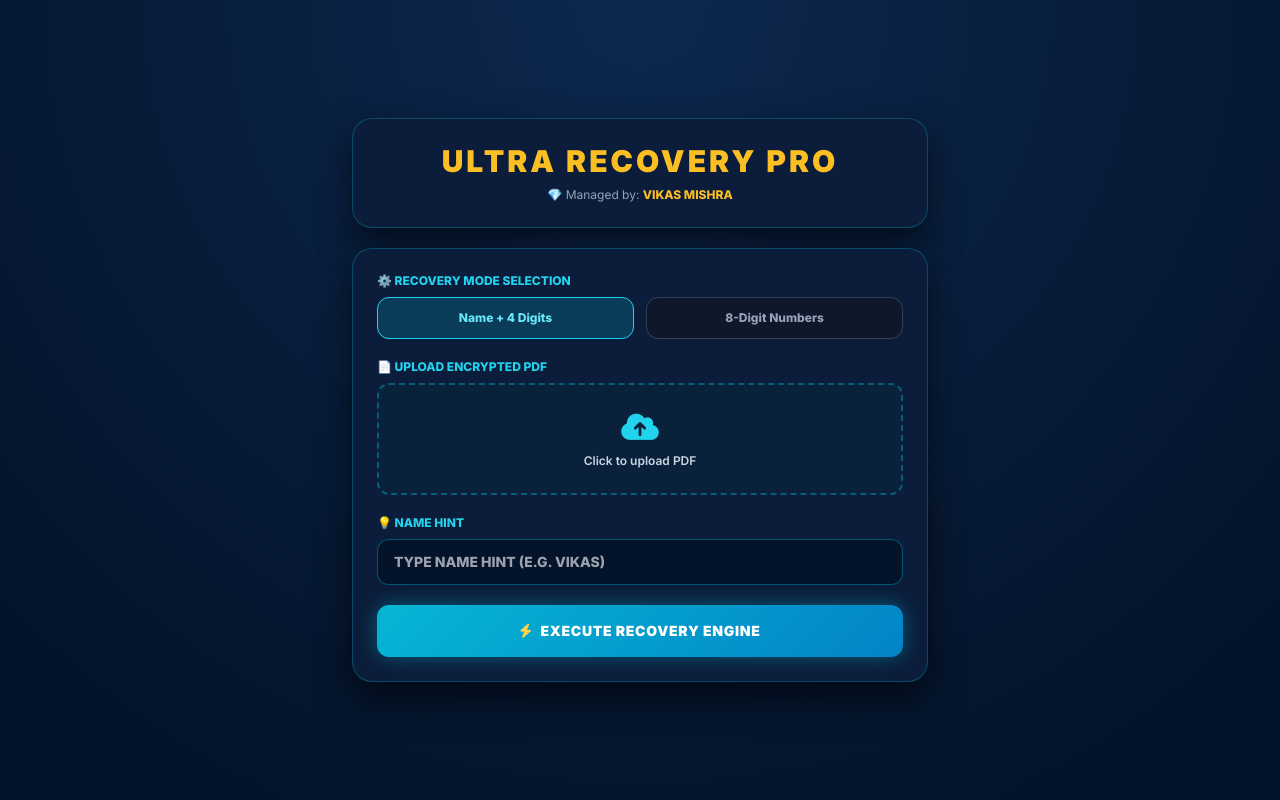
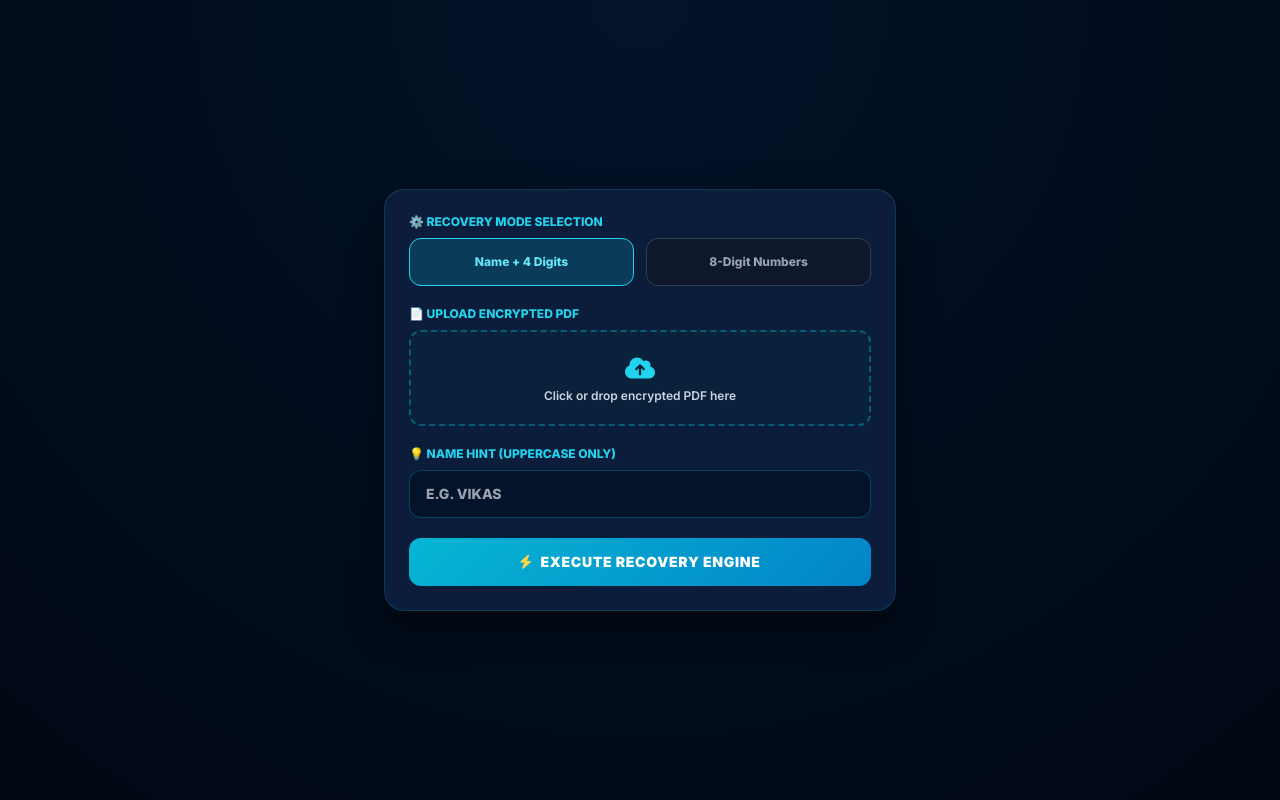
Before and after one commit to vikasmishra8866-arch/v5-bot, a Flask app: page / in a window 1280 px wide. Run offline with Flask 3, Linux system fonts and the light colour scheme; some libraries are stand-ins or nearby versions.

Commit message:
Update index.html

```diff
--- a/templates/index.html
+++ b/templates/index.html
@@ -3,61 +3,72 @@
 <head>
   <meta charset="UTF-8">
   <meta name="viewport" content="width=device-width, initial-scale=1.0">
-  <title>Vikas Mishra | Ultra Recovery Pro</title>
+  <title>PDF Recovery Pro - Deep Ocean Hydro</title>
   <script src="https://cdn.tailwindcss.com"></script>
   <link rel="stylesheet" href="https://cdnjs.cloudflare.com/ajax/libs/font-awesome/6.5.1/css/all.min.css">
-  <link href="https://fonts.googleapis.com/css2?family=Fira+Code:wght@500;700&family=Inter:wght@400;600;800;900&display=swap" rel="stylesheet">
+  <link href="https://fonts.googleapis.com/css2?family=Inter:wght@400;600;800;900&display=swap" rel="stylesheet">
   <style>
     body {
-      background: radial-gradient(circle at 50% 0%, #0d284f 0%, #031329 85%);
+      background: radial-gradient(circle at 50% 0%, #031329 0%, #010814 100%);
       color: #f8fafc;
       font-family: 'Inter', sans-serif;
       min-height: 100vh;
       display: flex;
       justify-content: center;
       align-items: center;
-      padding: 1.5rem;
+      padding: 1rem;
+      margin: 0;
     }
     .hydro-card {
       background: #0b1d3a;
-      border: 1px solid rgba(6, 182, 212, 0.3);
-      box-shadow: 0 15px 35px rgba(0, 0, 0, 0.6);
+      border: 1px solid rgba(6, 182, 212, 0.2);
+      box-shadow: 0 15px 35px rgba(0, 0, 0, 0.5);
       border-radius: 20px;
+      animation: fadeInUp 0.6s ease-out forwards;
+    }
+    @keyframes fadeInUp {
+      from { opacity: 0; transform: translateY(12px) scale(0.98); }
+      to { opacity: 1; transform: translateY(0) scale(1); }
     }
     .cyber-input {
       background: rgba(3, 19, 41, 0.9);
-      border: 1px solid rgba(6, 182, 212, 0.4);
-      color: #38bdf8;
+      border: 1px solid rgba(6, 182, 212, 0.3);
+      color: #22d3ee;
+      min-height: 48px;
+    }
+    .cyber-input:focus {
+      outline: none;
+      ring: 2px;
+      border-color: #06b6d4;
+      box-shadow: 0 0 10px rgba(6, 182, 212, 0.3);
     }
     .btn-cyber {
       background: linear-gradient(135deg, #06b6d4 0%, #0284c7 100%);
-      box-shadow: 0 0 20px rgba(6, 182, 212, 0.4);
+      min-height: 48px;
+      transition: all 0.3s ease;
     }
-    .tv-terminal {
-      background: #020b14;
-      border: 2px solid #06b6d4;
-      font-family: 'Fira Code', monospace;
-      color: #00ff66;
+    .btn-cyber:hover:not(:disabled) {
+      transform: scale(1.02);
+      box-shadow: 0 0 15px rgba(6, 182, 212, 0.4);
+    }
+    @media print {
+      body { background: #fff; color: #000; }
+      .hydro-card { background: #fff; border: 1px solid #000; box-shadow: none; }
+      .btn-cyber, input, label { display: none !important; }
     }
   </style>
 </head>
 <body>
 
-  <div class="w-full max-w-xl space-y-5">
-    <!-- HEADER -->
-    <div class="hydro-card p-6 text-center">
-      <h1 class="text-3xl font-black tracking-widest text-amber-400">ULTRA RECOVERY PRO</h1>
-      <p class="text-xs text-slate-400 mt-2">💎 Managed by: <span class="text-amber-400 font-bold">VIKAS MISHRA</span></p>
-    </div>
+  <div class="w-full max-w-lg space-y-4">
+    <form id="recoveryForm" class="hydro-card p-6 space-y-5" onsubmit="handleRecovery(event)">
 
-    <!-- MAIN FORM -->
-    <form id="recoveryForm" class="hydro-card p-6 space-y-5" onsubmit="handleRecovery(event)">
-      <!-- MODE -->
+      <!-- MODE SELECTION -->
       <div>
         <label class="text-xs font-bold text-cyan-400 block mb-2">⚙️ RECOVERY MODE SELECTION</label>
         <div class="grid grid-cols-2 gap-3">
-          <button type="button" id="m1" onclick="setMode('name_digits')" class="py-3 px-4 rounded-xl text-xs font-bold bg-cyan-500/20 border border-cyan-400 text-cyan-300">Name + 4 Digits</button>
-          <button type="button" id="m2" onclick="setMode('numeric_8')" class="py-3 px-4 rounded-xl text-xs font-bold bg-slate-900 border border-slate-700 text-slate-400">8-Digit Numbers</button>
+          <button type="button" id="m1" onclick="setMode('name_digits')" class="py-3 px-4 rounded-xl text-xs font-bold bg-cyan-500/20 border border-cyan-400 text-cyan-300 min-h-[48px]">Name + 4 Digits</button>
+          <button type="button" id="m2" onclick="setMode('numeric_8')" class="py-3 px-4 rounded-xl text-xs font-bold bg-slate-900 border border-slate-700 text-slate-400 min-h-[48px]">8-Digit Numbers</button>
         </div>
         <input type="hidden" id="selectedMode" value="name_digits">
       </div>
@@ -65,88 +76,133 @@
       <!-- FILE UPLOAD -->
       <div>
         <label class="text-xs font-bold text-cyan-400 block mb-2">📄 UPLOAD ENCRYPTED PDF</label>
-        <div onclick="document.getElementById('pdfFile').click()" class="border-2 border-dashed border-cyan-500/40 rounded-xl p-6 text-center bg-cyan-950/20 cursor-pointer">
-          <i class="fa-solid fa-cloud-arrow-up text-3xl text-cyan-400 mb-2"></i>
-          <p id="fileLabel" class="text-xs text-slate-300 font-semibold">Click to upload PDF</p>
-          <input type="file" id="pdfFile" accept="application/pdf" class="hidden" required onchange="document.getElementById('fileLabel').innerText = this.files[0].name">
+        <div onclick="document.getElementById('pdfFile').click()" class="border-2 border-dashed border-cyan-500/40 rounded-xl p-5 text-center bg-cyan-950/20 cursor-pointer min-h-[48px] flex flex-col justify-center items-center">
+          <i class="fa-solid fa-cloud-arrow-up text-2xl text-cyan-400 mb-1"></i>
+          <p id="fileLabel" class="text-xs text-slate-300 font-semibold">Click or drop encrypted PDF here</p>
+          <input type="file" id="pdfFile" accept="application/pdf" class="hidden" required onchange="updateFileLabel(this)">
         </div>
       </div>
 
-      <!-- HINT -->
+      <!-- HINT INPUT -->
       <div id="hintBox">
-        <label class="text-xs font-bold text-cyan-400 block mb-2">💡 NAME HINT</label>
-        <input type="text" id="hintInput" placeholder="TYPE NAME HINT (E.G. VIKAS)" class="cyber-input w-full px-4 py-3 rounded-xl text-sm font-bold uppercase">
+        <label class="text-xs font-bold text-cyan-400 block mb-2">💡 NAME HINT (UPPERCASE ONLY)</label>
+        <input type="text" id="hintInput" placeholder="E.G. VIKAS" oninput="handleRealtimeInput(this)" class="cyber-input w-full px-4 rounded-xl text-sm font-bold uppercase">
       </div>
 
-      <button type="submit" id="subBtn" class="btn-cyber w-full py-4 rounded-xl text-white font-black text-sm tracking-wider flex items-center justify-center gap-2">
+      <!-- SUBMIT BUTTON -->
+      <button type="submit" id="subBtn" class="btn-cyber w-full rounded-xl text-white font-black text-sm tracking-wider flex items-center justify-center gap-2">
         <i class="fa-solid fa-bolt text-amber-300"></i>
-        <span>EXECUTE RECOVERY ENGINE</span>
+        <span id="btnText">EXECUTE RECOVERY ENGINE</span>
       </button>
     </form>
 
-    <!-- TERMINAL -->
-    <div id="terminal" class="hydro-card p-4 space-y-2 hidden">
+    <!-- RESULT & LOG PANEL -->
+    <div id="resultCard" class="hydro-card p-5 space-y-3 hidden">
       <div class="flex justify-between items-center text-xs text-cyan-400 font-mono">
         <span><i class="fa-solid fa-terminal"></i> ENGINE STATUS</span>
-        <span class="animate-pulse text-emerald-400">● PROCESSING</span>
+        <span id="statusText" class="text-emerald-400 font-bold">SUCCESS</span>
       </div>
-      <div class="tv-terminal p-4 text-xs space-y-1" id="logs">
-        <div>> [SYSTEM_INIT] Booting Decryption Engine...</div>
-      </div>
-      <div id="downloadBox" class="pt-2 hidden"></div>
+      <div id="logContent" class="bg-slate-950 p-3 rounded-xl font-mono text-xs text-emerald-300 border border-cyan-900"></div>
+      <div id="downloadContainer"></div>
     </div>
   </div>
 
   <script>
     let currentMode = 'name_digits';
+    let isCooldown = false;
 
     function setMode(m) {
       currentMode = m;
       document.getElementById('selectedMode').value = m;
       if(m === 'name_digits') {
-        document.getElementById('m1').className = "py-3 px-4 rounded-xl text-xs font-bold bg-cyan-500/20 border border-cyan-400 text-cyan-300";
-        document.getElementById('m2').className = "py-3 px-4 rounded-xl text-xs font-bold bg-slate-900 border border-slate-700 text-slate-400";
+        document.getElementById('m1').className = "py-3 px-4 rounded-xl text-xs font-bold bg-cyan-500/20 border border-cyan-400 text-cyan-300 min-h-[48px]";
+        document.getElementById('m2').className = "py-3 px-4 rounded-xl text-xs font-bold bg-slate-900 border border-slate-700 text-slate-400 min-h-[48px]";
         document.getElementById('hintBox').style.display = 'block';
       } else {
-        document.getElementById('m2').className = "py-3 px-4 rounded-xl text-xs font-bold bg-cyan-500/20 border border-cyan-400 text-cyan-300";
-        document.getElementById('m1').className = "py-3 px-4 rounded-xl text-xs font-bold bg-slate-900 border border-slate-700 text-slate-400";
+        document.getElementById('m2').className = "py-3 px-4 rounded-xl text-xs font-bold bg-cyan-500/20 border border-cyan-400 text-cyan-300 min-h-[48px]";
+        document.getElementById('m1').className = "py-3 px-4 rounded-xl text-xs font-bold bg-slate-900 border border-slate-700 text-slate-400 min-h-[48px]";
         document.getElementById('hintBox').style.display = 'none';
+      }
+      resizeObserver();
+    }
+
+    function updateFileLabel(input) {
+      if(input.files[0]) {
+        document.getElementById('fileLabel').innerText = input.files[0].name;
       }
     }
 
+    function handleRealtimeInput(input) {
+      input.value = input.value.replace(/[^a-zA-Z0-9]/g, '').toUpperCase();
+    }
+
+    // Dynamic Height Resizing for Parent iFrame Portal
+    function resizeObserver() {
+      const height = document.body.scrollHeight;
+      window.parent.postMessage({ type: 'resize', height: height }, '*');
+    }
+    window.addEventListener('load', resizeObserver);
+    window.addEventListener('resize', resizeObserver);
+
     async function handleRecovery(e) {
       e.preventDefault();
+      if(isCooldown) return;
+
       const fileInput = document.getElementById('pdfFile');
       if(!fileInput.files[0]) return;
 
-      document.getElementById('terminal').classList.remove('hidden');
-      document.getElementById('subBtn').disabled = true;
+      // Start Action Cooldown (7 seconds)
+      isCooldown = true;
+      const subBtn = document.getElementById('subBtn');
+      const btnText = document.getElementById('btnText');
+      let cooldownTime = 7;
+
+      subBtn.disabled = true;
+      subBtn.classList.add('opacity-50', 'cursor-not-allowed');
+
+      const cooldownInterval = setInterval(() => {
+        btnText.innerText = `COOLDOWN ACTIVE (${cooldownTime}s)`;
+        cooldownTime--;
+        if(cooldownTime < 0) {
+          clearInterval(cooldownInterval);
+          isCooldown = false;
+          subBtn.disabled = false;
+          subBtn.classList.remove('opacity-50', 'cursor-not-allowed');
+          btnText.innerText = "EXECUTE RECOVERY ENGINE";
+        }
+      }, 1000);
+
+      const resultCard = document.getElementById('resultCard');
+      const logContent = document.getElementById('logContent');
+      resultCard.classList.remove('hidden');
+      logContent.innerHTML = "> [STATUS] Decryption engine running in background... Please wait.";
+      resizeObserver();
 
       const formData = new FormData();
       formData.append('pdf', fileInput.files[0]);
       formData.append('mode', currentMode);
       formData.append('hint', document.getElementById('hintInput').value);
 
+      try {
         const response = await fetch('/recover', { method: 'POST', body: formData });
         const res = await response.json();
 
-      document.getElementById('subBtn').disabled = false;
-
         if(res.success) {
-        document.getElementById('logs').innerHTML = `
-          <div class="text-emerald-400 font-bold">> [SUCCESS] UNLOCKED!</div>
-          <div>> Found Password: <span class="text-amber-300 font-bold">${res.password}</span></div>
-          <div>> Time Taken: ${res.elapsed}s</div>
-        `;
-        document.getElementById('downloadBox').classList.remove('hidden');
-        document.getElementById('downloadBox').innerHTML = `
-          <a href="data:application/pdf;base64,${res.pdf_data}" download="Unlocked_${res.password}.pdf" class="block w-full py-3 bg-emerald-500 text-center font-black rounded-xl text-white">
+          logContent.innerHTML = `> [SUCCESS] Password Unlocked!<br>> Password: <span class="text-amber-400 font-bold">${res.password}</span><br>> Time Elapsed: ${res.elapsed}s`;
+          document.getElementById('downloadContainer').innerHTML = `
+            <a href="data:application/pdf;base64,${res.pdf_data}" download="Unlocked_${res.password}.pdf" class="block w-full py-3 bg-emerald-600 text-center font-black rounded-xl text-white text-xs tracking-wider shadow-lg hover:bg-emerald-500 transition">
               📥 DOWNLOAD UNLOCKED PDF
             </a>
           `;
+          // Save in LocalStorage cache
+          localStorage.setItem('last_recovered_pass', res.password);
         } else {
-        document.getElementById('logs').innerHTML = `<div class="text-red-400">> [FAILED] ${res.message}</div>`;
+          logContent.innerHTML = `<span class="text-red-400">> [FAILED] ${res.message}</span>`;
         }
+      } catch (err) {
+        logContent.innerHTML = `<span class="text-red-400">> [ERROR] Network or server timeout failure.</span>`;
+      }
+      resizeObserver();
     }
   </script>
 </body>
```
Lines whose indentation alone changed are shown as unchanged.
